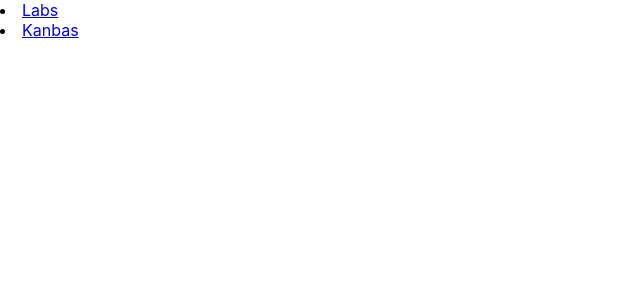
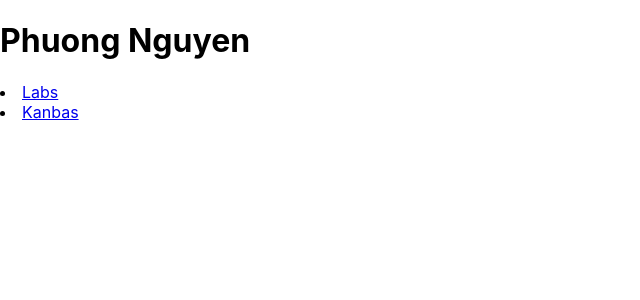
Before and after one commit to phuongn1810/web, a React (Create React App) app: page / in a window 1280 px wide. Before the commit this address had no page. Shown: the top 300 px of the page, without its empty margins (0-640 px from the left). Built offline with nearby package versions, Linux system fonts and the light colour scheme.

Commit message:
Final A1 Assign

```diff
--- a/package.json
+++ b/package.json
@@ -42,5 +42,8 @@
       "last 1 firefox version",
       "last 1 safari version"
     ]
+  },
+  "devDependencies": {
+    "@babel/plugin-proposal-private-property-in-object": "^7.21.11"
   }
 }
--- a/src/App.tsx
+++ b/src/App.tsx
@@ -5,6 +5,7 @@
 export default function App() {
  return (
   <div>
+    <h1>Phuong Nguyen</h1>
   <HashRouter>
   <li><Link to="/Labs">Labs</Link></li>
 
```
Also changed, not shown: 1 other file (tests, documents, lock files or other folders).
